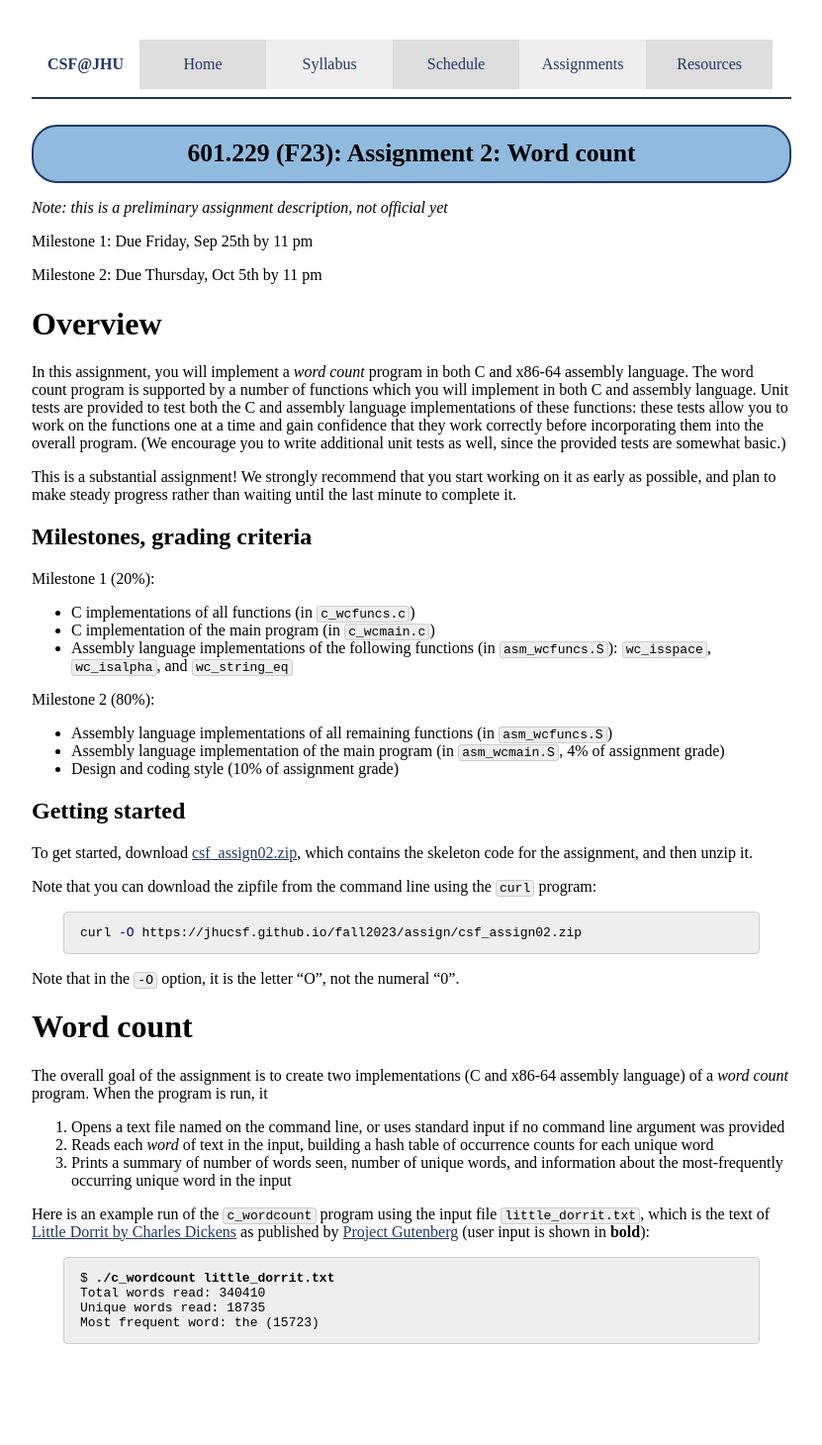
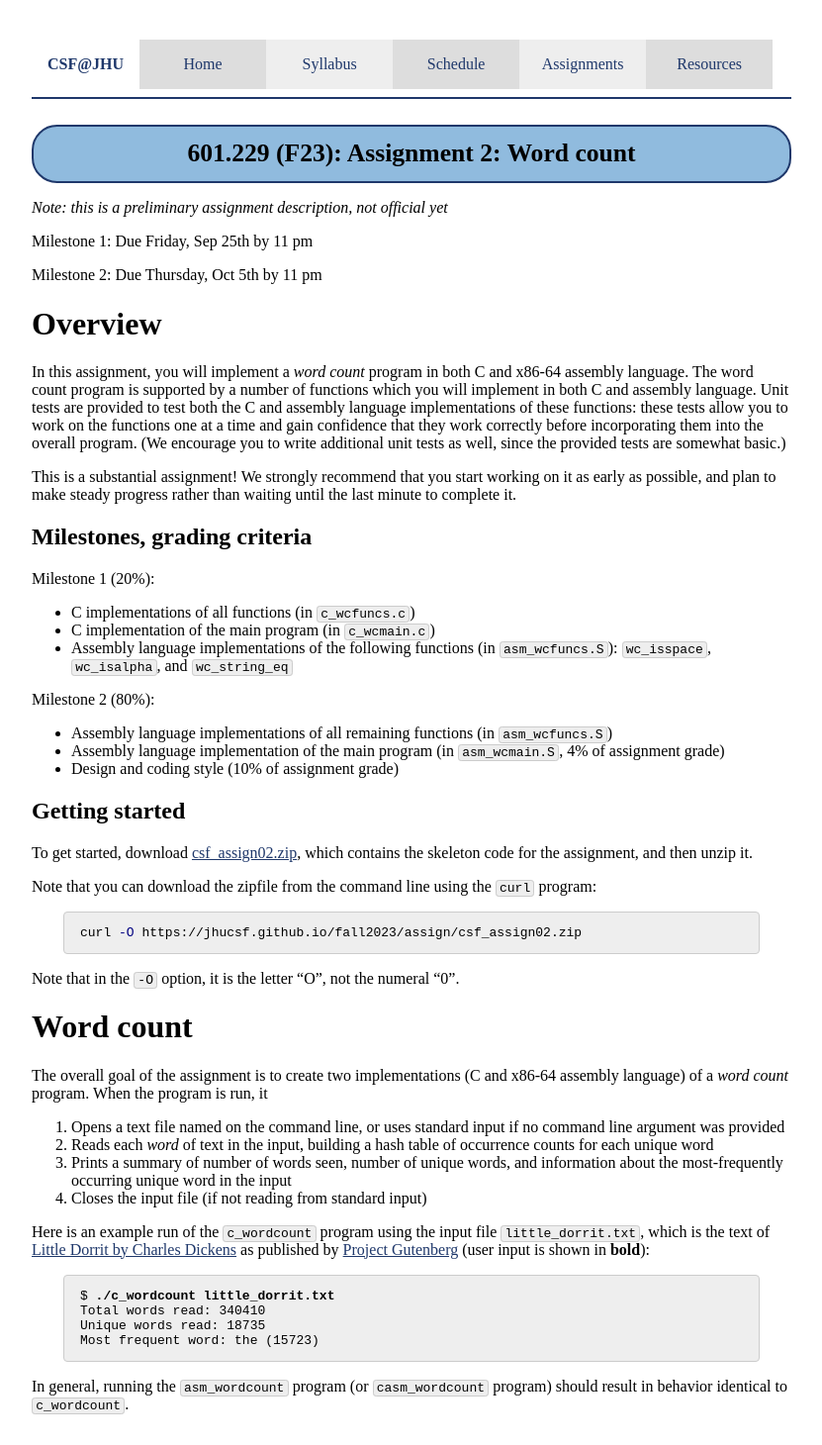
Before and after one commit to jhucsf/fall2023, a Jekyll site: the page built from assign/assign02.md, in a window 1280 px wide. Shown: the whole page at 99% size, without its empty margins (224-1055 px from the left). Built offline with Jekyll 4.4.1, drawn with Linux system fonts in a browser that asks for light colours; before the commit the page ends 1390 px from its top, so only the background shows below that.

Commit message:
a couple of minor additions

```diff
--- a/assign/assign02.md
+++ b/assign/assign02.md
@@ -67,6 +67,7 @@ it
    counts for each unique word
 3. Prints a summary of number of words seen, number of unique words, and
    information about the most-frequently occurring unique word in the input
+4. Closes the input file (if not reading from standard input)
 
 Here is an example run of the `c_wordcount` program using the input file
 `little_dorrit.txt`, which is the text of [Little Dorrit by Charles Dickens](https://www.gutenberg.org/ebooks/963)
@@ -79,3 +80,6 @@ Total words read: 340410
 Unique words read: 18735
 Most frequent word: the (15723)
 </pre></div>
+
+In general, running the `asm_wordcount` program (or `casm_wordcount` program) should
+result in behavior identical to `c_wordcount`.
```
